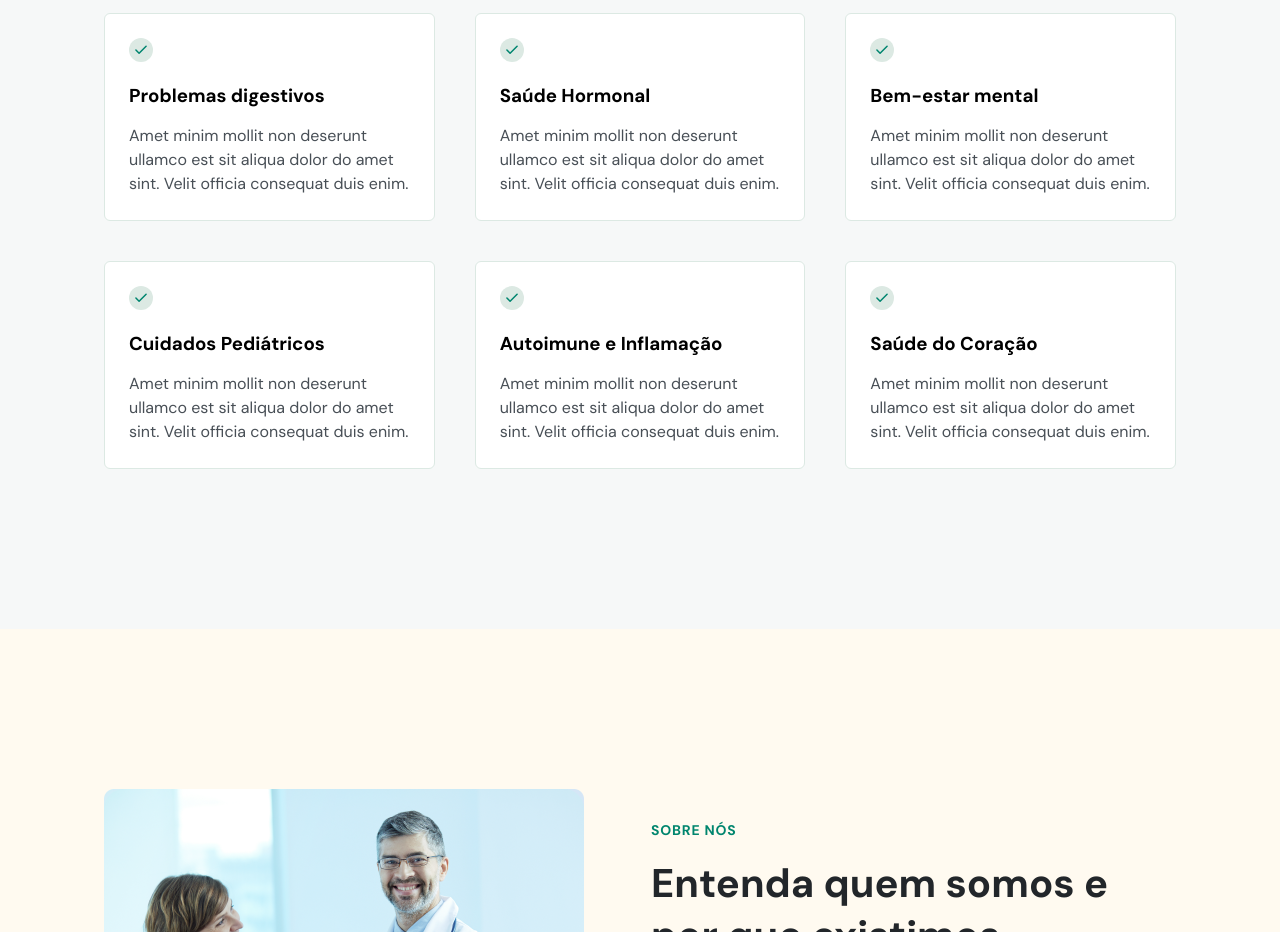
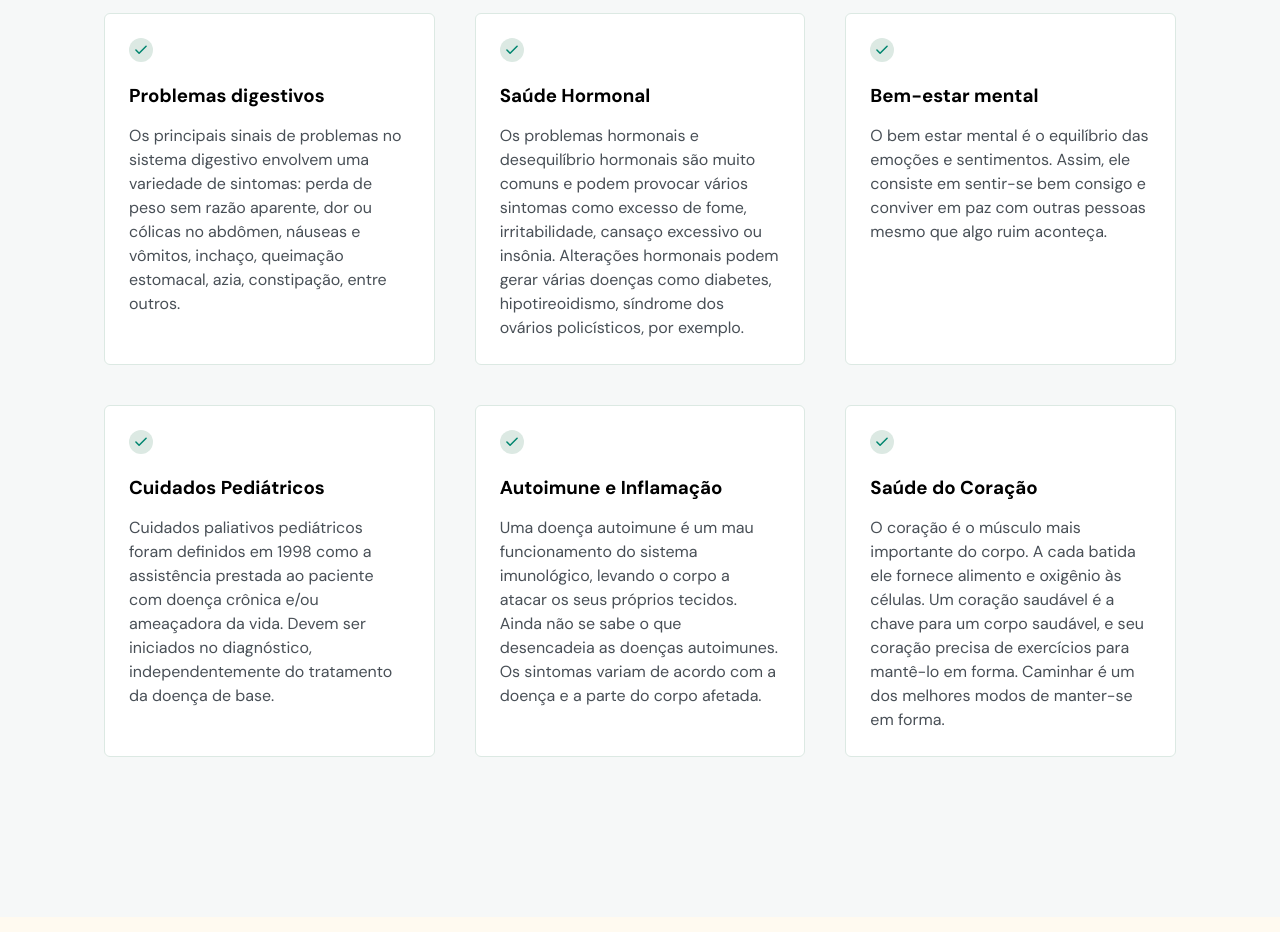
Before and after one commit to CarlosLonghi/DoctorCare, a plain HTML site: page index.html in a window 1280 px wide. Shown: the part 1180-2112 px from the top of the page. Drawn offline with nearby package versions, Linux system fonts and the light colour scheme.

Commit message:
Update index.html

```diff
--- a/index.html
+++ b/index.html
@@ -312,8 +312,9 @@
 
               <h3>Problemas digestivos</h3>
               <p>
-                Amet minim mollit non deserunt ullamco est sit aliqua dolor do
-                amet sint. Velit officia consequat duis enim.
+                Os principais sinais de problemas no sistema digestivo envolvem uma
+                variedade de sintomas: perda de peso sem razão aparente, dor ou cólicas
+                no abdômen, náuseas e vômitos, inchaço, queimação estomacal, azia, constipação, entre outros.
               </p>
             </div>
 
@@ -337,8 +338,10 @@
 
               <h3>Saúde Hormonal</h3>
               <p>
-                Amet minim mollit non deserunt ullamco est sit aliqua dolor do
-                amet sint. Velit officia consequat duis enim.
+                Os problemas hormonais e desequilíbrio hormonais são muito comuns e
+                podem provocar vários sintomas como excesso de fome, irritabilidade,
+                cansaço excessivo ou insônia. Alterações hormonais podem gerar várias
+                doenças como diabetes, hipotireoidismo, síndrome dos ovários policísticos, por exemplo.
               </p>
             </div>
 
@@ -362,8 +365,9 @@
 
               <h3>Bem-estar mental</h3>
               <p>
-                Amet minim mollit non deserunt ullamco est sit aliqua dolor do
-                amet sint. Velit officia consequat duis enim.
+                O bem estar mental é o equilíbrio das emoções e sentimentos.
+                Assim, ele consiste em sentir-se bem consigo e conviver em paz
+                com outras pessoas mesmo que algo ruim aconteça.
               </p>
             </div>
 
@@ -387,8 +391,10 @@
 
               <h3>Cuidados Pediátricos</h3>
               <p>
-                Amet minim mollit non deserunt ullamco est sit aliqua dolor do
-                amet sint. Velit officia consequat duis enim.
+                Cuidados paliativos pediátricos foram definidos em 1998
+                como a assistência prestada ao paciente com doença crônica
+                e/ou ameaçadora da vida. Devem ser iniciados no diagnóstico,
+                independentemente do tratamento da doença de base.
               </p>
             </div>
 
@@ -412,8 +418,10 @@
 
               <h3>Autoimune e Inflamação</h3>
               <p>
-                Amet minim mollit non deserunt ullamco est sit aliqua dolor do
-                amet sint. Velit officia consequat duis enim.
+                Uma doença autoimune é um mau funcionamento do sistema imunológico,
+                levando o corpo a atacar os seus próprios tecidos. Ainda não se sabe o que
+                desencadeia as doenças autoimunes. Os sintomas variam de acordo com a doença
+                e a parte do corpo afetada.
               </p>
             </div>
 
@@ -437,8 +445,10 @@
 
               <h3>Saúde do Coração</h3>
               <p>
-                Amet minim mollit non deserunt ullamco est sit aliqua dolor do
-                amet sint. Velit officia consequat duis enim.
+                O coração é o músculo mais importante do corpo. A cada batida
+                ele fornece alimento e oxigênio às células. Um coração saudável
+                é a chave para um corpo saudável, e seu coração precisa de exercícios
+                para mantê-lo em forma. Caminhar é um dos melhores modos de manter-se em forma.
               </p>
             </div>
           </div>
```
